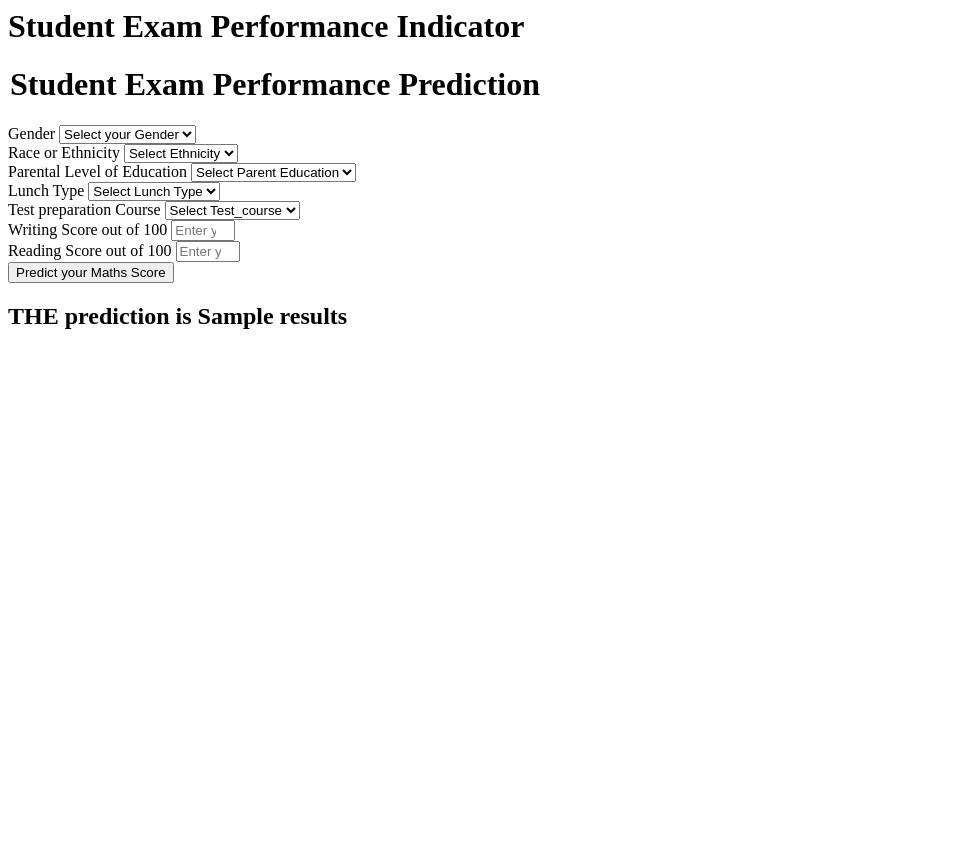
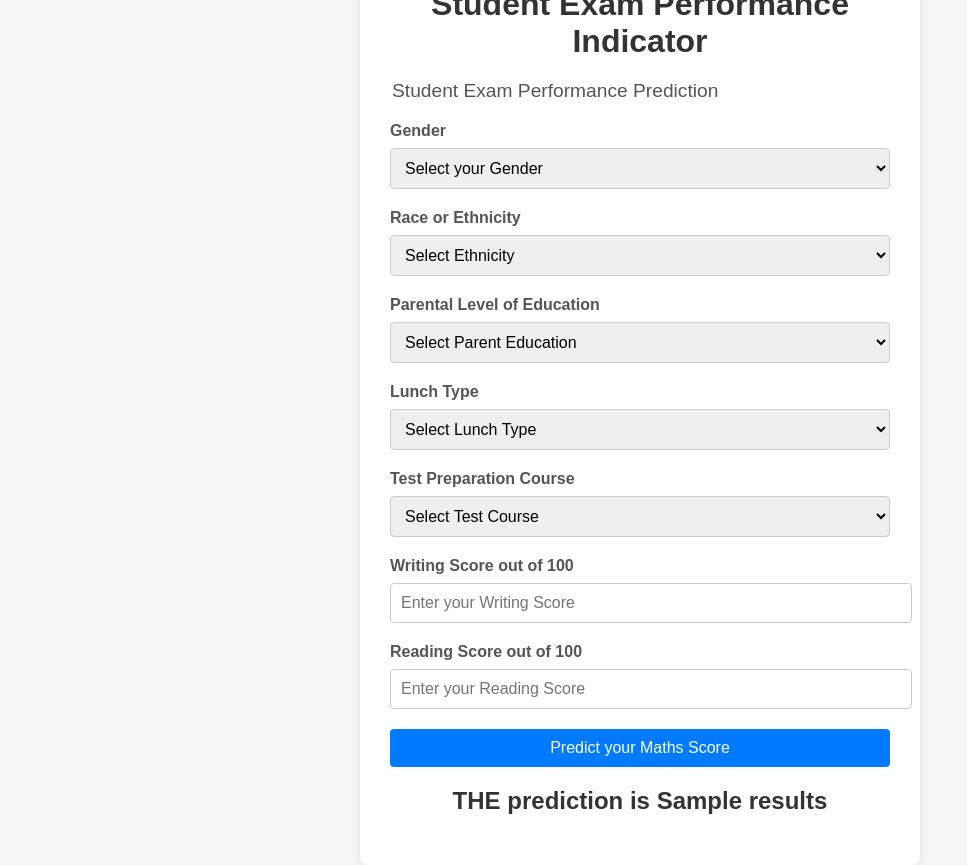
Before and after one commit to dhanushperumalla/ML-Project, a Flask app: template templates/home.html in a window 1280 px wide. Shown: the whole page, without its empty margins (0-967 px from the left). Before the commit the page ends 329 px from the top, so only its background shows below. Run offline with Flask 3, Linux system fonts and the light colour scheme; the template is opened without the code that fills it: most values are stand-ins (such as "Sample title", 1, 10 or a date in 2020).

Commit message:
Given some styles

```diff
--- a/templates/home.html
+++ b/templates/home.html
@@ -1,111 +1,174 @@
-<html>
+<!DOCTYPE html>
+<html lang="en">
+  <head>
+    <meta charset="UTF-8" />
+    <meta name="viewport" content="width=device-width, initial-scale=1.0" />
+    <title>Student Exam Performance Indicator</title>
+    <style>
+      body {
+        font-family: Arial, sans-serif;
+        background: #f4f7f6;
+        margin: 0;
+        padding: 0;
+        display: flex;
+        justify-content: center;
+        align-items: center;
+        height: 100vh;
+      }
+      .login {
+        background: #fff;
+        padding: 30px;
+        border-radius: 8px;
+        box-shadow: 0 2px 10px rgba(0, 0, 0, 0.1);
+        max-width: 500px;
+        width: 100%;
+      }
+      h1 {
+        text-align: center;
+        color: #333;
+        margin-bottom: 20px;
+      }
+      legend {
+        font-size: 1.2em;
+        color: #555;
+        margin-bottom: 20px;
+      }
+      .mb-3 {
+        margin-bottom: 20px;
+      }
+      .form-label {
+        display: block;
+        margin-bottom: 8px;
+        font-weight: bold;
+        color: #555;
+      }
+      .form-control {
+        width: 100%;
+        padding: 10px;
+        border: 1px solid #ccc;
+        border-radius: 4px;
+        font-size: 1em;
+      }
+      .btn-primary {
+        background: #007bff;
+        color: #fff;
+        border: none;
+        padding: 10px 20px;
+        border-radius: 4px;
+        cursor: pointer;
+        font-size: 1em;
+        width: 100%;
+        text-align: center;
+      }
+      .btn-primary:hover {
+        background: #0056b3;
+      }
+      h2 {
+        text-align: center;
+        color: #333;
+        margin-top: 20px;
+      }
+    </style>
+  </head>
   <body>
     <div class="login">
       <h1>Student Exam Performance Indicator</h1>
-
-       <form action="{{ url_for('predict_datapoint')}}" method="post">
-        <h1>
+      <form action="{{ url_for('predict_datapoint') }}" method="post">
         <legend>Student Exam Performance Prediction</legend>
-        </h1>
         <div class="mb-3">
           <label class="form-label">Gender</label>
-            <select class="form-control" name="gender" placeholder="Enter you Gender" required>
-                <option class="placeholder" selected disabled value="">Select your Gender</option>
-                <option value="male">
-                    Male
+          <select class="form-control" name="gender" required>
+            <option class="placeholder" selected disabled value="">
+              Select your Gender
             </option>
-                <option value="female">
-                    Female
-                </option>
+            <option value="male">Male</option>
+            <option value="female">Female</option>
           </select>
         </div>
         <div class="mb-3">
           <label class="form-label">Race or Ethnicity</label>
-            <select class="form-control" name="ethnicity" placeholder="Enter you ethnicity" required>
-                <option class="placeholder" selected disabled value="">Select Ethnicity</option>
-                <option value="group A">
-                    Group A
+          <select class="form-control" name="ethnicity" required>
+            <option class="placeholder" selected disabled value="">
+              Select Ethnicity
             </option>
-                <option value="group B">
-                    Group B
-                </option>
-                <option value="group C">
-                    Group C
-                </option>
-                <option value="group D">
-                    Group D
-                </option>
-                <option value="group E">
-                    Group E
-                </option>
+            <option value="group A">Group A</option>
+            <option value="group B">Group B</option>
+            <option value="group C">Group C</option>
+            <option value="group D">Group D</option>
+            <option value="group E">Group E</option>
           </select>
         </div>
         <div class="mb-3">
           <label class="form-label">Parental Level of Education</label>
-            <select class="form-control" name="parental_level_of_education"
-                placeholder="Enter you Parent Education" required>
-                <option class="placeholder" selected disabled value="">Select Parent Education</option>
-                <option value="associate's degree">
-                    associate's degree
+          <select
+            class="form-control"
+            name="parental_level_of_education"
+            required
+          >
+            <option class="placeholder" selected disabled value="">
+              Select Parent Education
             </option>
-                <option value="bachelor's degree">
-                    bachelor's degree
-                </option>
-                <option value="high school">
-                    high school
-                </option>
-                <option value="master's degree">
-                    master's degree
-                </option>
-                <option value="some college">
-                    some college
-                </option>
-                <option value="some high school">
-                    some high school
-                </option>
+            <option value="associate's degree">associate's degree</option>
+            <option value="bachelor's degree">bachelor's degree</option>
+            <option value="high school">high school</option>
+            <option value="master's degree">master's degree</option>
+            <option value="some college">some college</option>
+            <option value="some high school">some high school</option>
           </select>
         </div>
         <div class="mb-3">
           <label class="form-label">Lunch Type</label>
-            <select class="form-control" name="lunch" placeholder="Enter you Lunch" required>
-                <option class="placeholder" selected disabled value="">Select Lunch Type</option>
-                <option value="free/reduced">
-                    free/reduced
+          <select class="form-control" name="lunch" required>
+            <option class="placeholder" selected disabled value="">
+              Select Lunch Type
             </option>
-                <option value="standard">
-                    standard
-                </option>
+            <option value="free/reduced">free/reduced</option>
+            <option value="standard">standard</option>
           </select>
         </div>
         <div class="mb-3">
-            <label class="form-label">Test preparation Course</label>
-            <select class="form-control" name="test_preparation_course" placeholder="Enter you Course"
-                required>
-                <option class="placeholder" selected disabled value="">Select Test_course</option>
-                <option value="none">
-                    None
+          <label class="form-label">Test Preparation Course</label>
+          <select class="form-control" name="test_preparation_course" required>
+            <option class="placeholder" selected disabled value="">
+              Select Test Course
             </option>
-                <option value="completed">
-                    Completed
-                </option>
+            <option value="none">None</option>
+            <option value="completed">Completed</option>
           </select>
         </div>
         <div class="mb-3">
           <label class="form-label">Writing Score out of 100</label>
-            <input class="form-control" type="number" name="reading_score"
-                placeholder="Enter your Reading score" min='0' max='100' />
+          <input
+            class="form-control"
+            type="number"
+            name="writing_score"
+            placeholder="Enter your Writing Score"
+            min="0"
+            max="100"
+            required
+          />
         </div>
         <div class="mb-3">
           <label class="form-label">Reading Score out of 100</label>
-            <input class="form-control" type="number" name="writing_score"
-                placeholder="Enter your Reading Score" min='0' max='100' />
+          <input
+            class="form-control"
+            type="number"
+            name="reading_score"
+            placeholder="Enter your Reading Score"
+            min="0"
+            max="100"
+            required
+          />
         </div>
         <div class="mb-3">
-            <input class="btn btn-primary" type="submit" value="Predict your Maths Score" required />
+          <input
+            class="btn btn-primary"
+            type="submit"
+            value="Predict your Maths Score"
+          />
         </div>
       </form>
-    <h2>
-       THE  prediction is {{results}}
-    </h2>
-   <body>
+      <h2>THE prediction is {{results}}</h2>
+    </div>
+  </body>
 </html>
```
Lines whose indentation alone changed are shown as unchanged.
